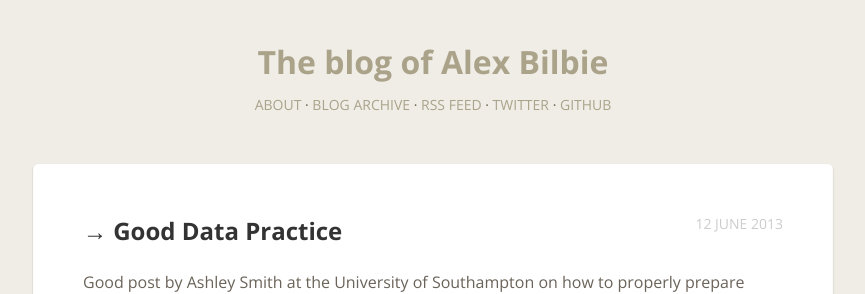
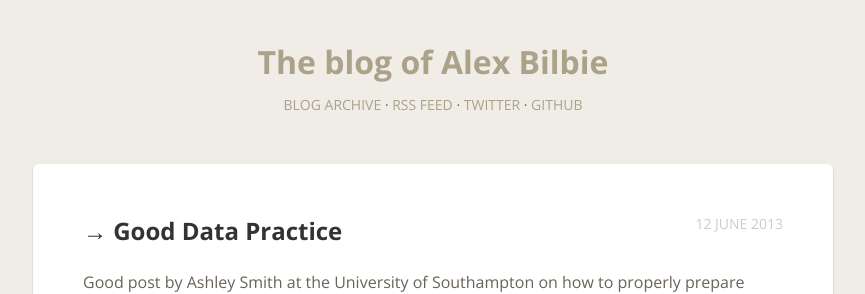
Before and after one commit to alexbilbie/alexbilbie.github.com, a Jekyll site: the page built from _posts/2013-06-12-Good-Data-Practice.md, in a window 1280 px wide. Shown: the top 294 px of the page, without its empty margins (207-1072 px from the left). Built offline with Jekyll 4.4.1, drawn with Linux system fonts in a browser that asks for light colours; Markdown is read by kramdown in place of the engine named in the settings; comment, search, counter and statistics services are not loaded.

Commit message:
Updated default.html

```diff
--- a/_layouts/default.html
+++ b/_layouts/default.html
@@ -23,10 +23,7 @@
                 </h1>
 
                 <p>
-                    <a href="/about/">
-                        About
-                    </a>
-                    &middot;
+
                     <a href="/archive/">
                         Blog Archive
                     </a>
```
